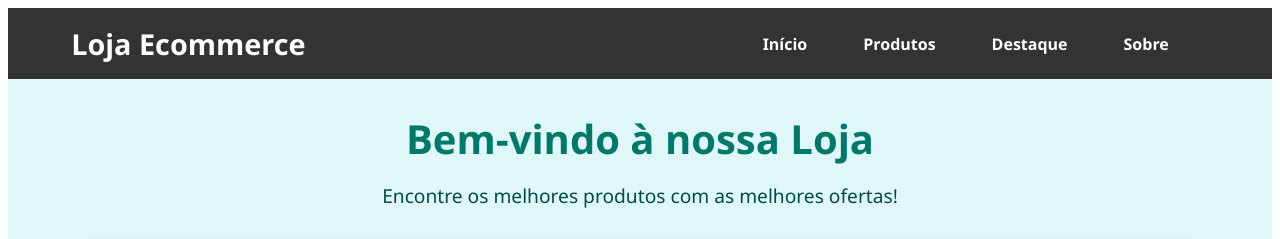
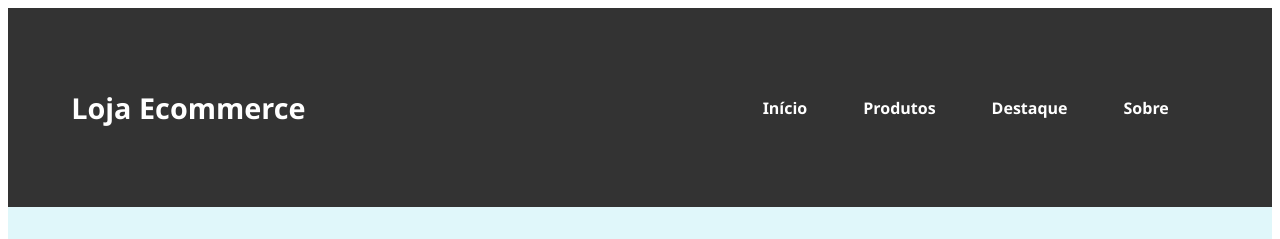
Before and after one commit to EricIkeda1/Loja_Virtual_Ecommerce, an Angular app: page / in a window 1280 px wide. Shown: the top 239 px of the page. Built offline with nearby package versions, Linux system fonts and the light colour scheme.

Commit message:
commit 7

```diff
--- a/src/app/loja/loja.component.css
+++ b/src/app/loja/loja.component.css
@@ -22,7 +22,7 @@ body {
 header {
   background-color: #333;
   color: #fff;
-  padding: 1rem 0;
+  padding: 5rem 0;
 }
 
 header .container {
```
